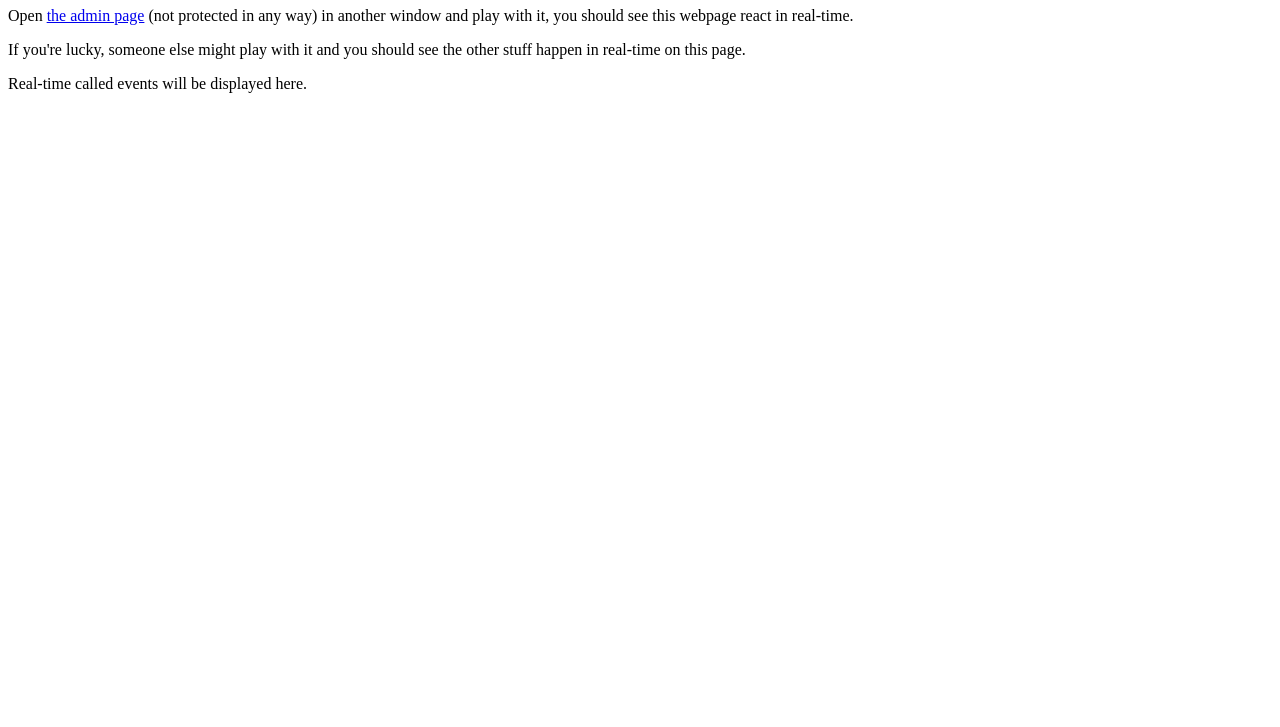
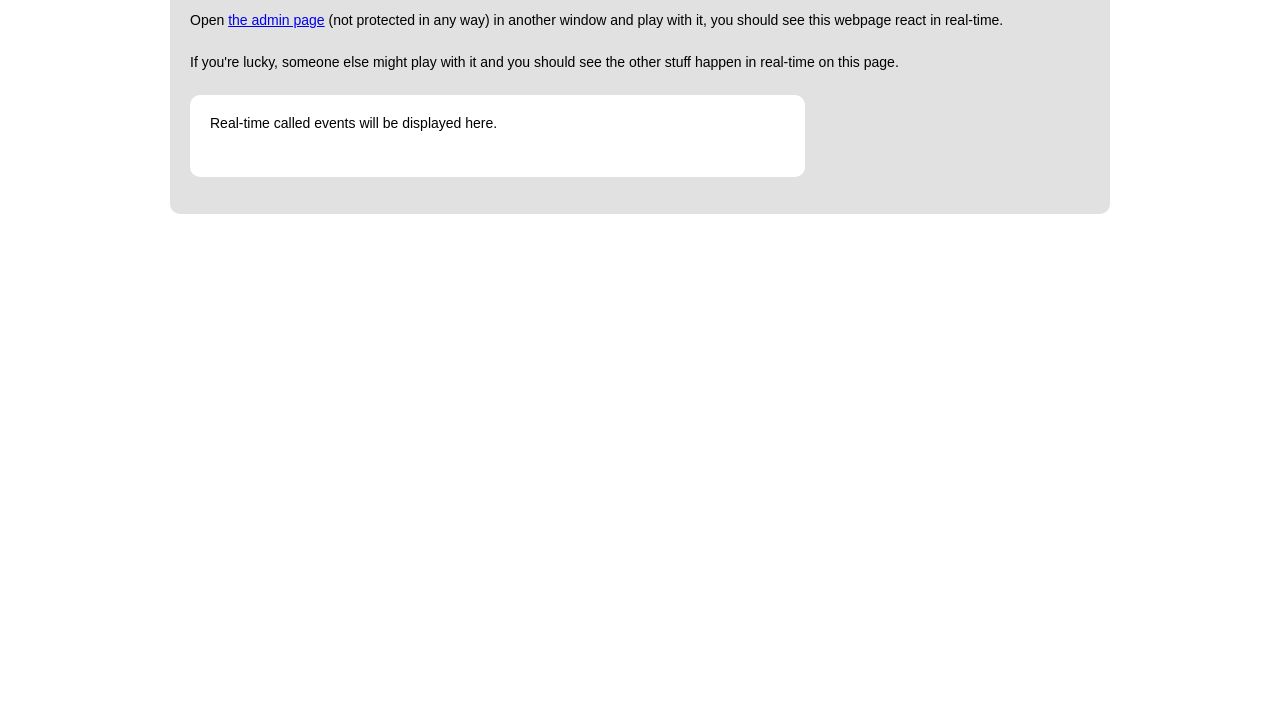
Before and after one commit to scaron/node.js-demo, a plain HTML site: page index.html in a window 1280 px wide. Shown: the part 73-800 px from the top of the page. Drawn offline with Linux system fonts and the light colour scheme; some packages are replaced by stand-ins of ours; the site is published under a folder, as on GitHub Pages, so addresses that start at the root find nothing; a script that the page names is missing.

Commit message:
Forgot to change css path in last commit.

```diff
--- a/index.html
+++ b/index.html
@@ -3,7 +3,7 @@
 	<head>
 		<title>node.js real time server</title>
 
-		<link rel="stylesheet" href="/css/master.css" type="text/css" media="screen" title="Master stylsheet" charset="utf-8" />
+		<link rel="stylesheet" href="./css/master.css" type="text/css" media="screen" title="Master stylsheet" charset="utf-8" />
 
 		<script src="http://www.google.com/jsapi" type="text/javascript"></script>
 		<script type="text/javascript" charset="utf-8">
```
